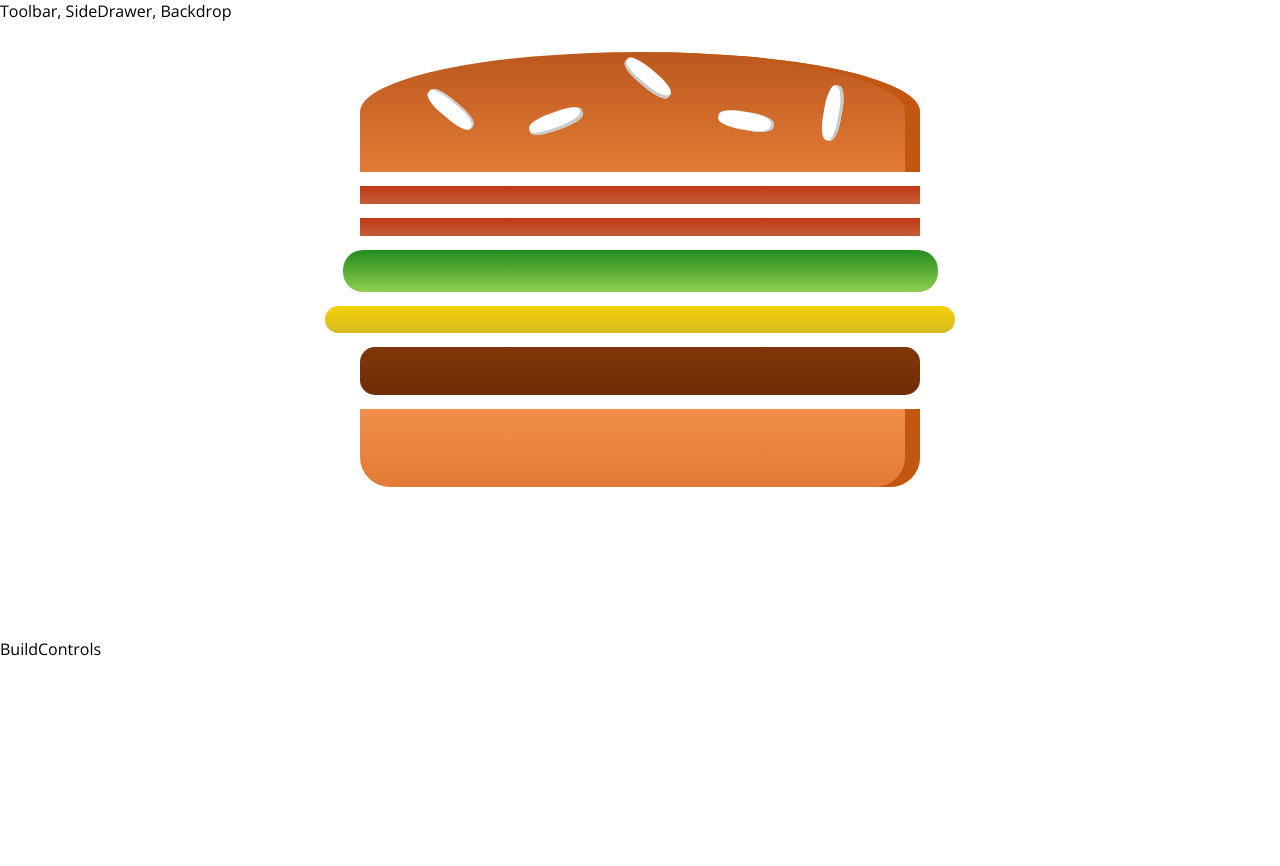
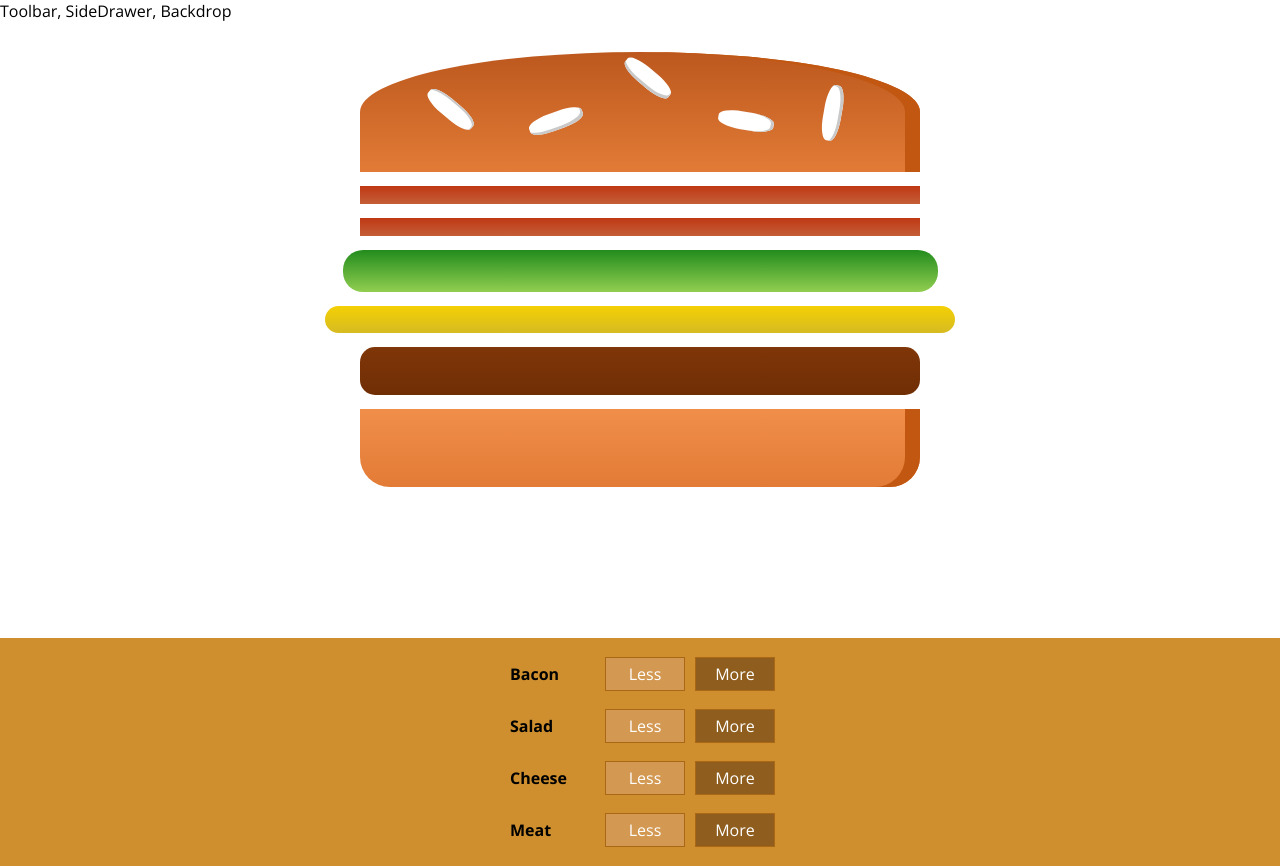
Before and after one commit to javiergranados/burger-builder, a React app: page / in a window 1280 px wide. Before the commit the page ends 800 px from the top, so only its background shows below. Built offline with nearby package versions, Linux system fonts and the light colour scheme.

Commit message:
Added BuildControls and BuildControl components

```diff
--- /dev/null
+++ b/src/components/Burger/BuildControls/BuildControl/BuildControl.css
@@ -0,0 +1,56 @@
+.buildControl {
+  display: flex;
+  justify-content: space-between;
+  align-items: center;
+  margin: 5px 0;
+}
+
+.buildControl button {
+  display: block;
+  font: inherit;
+  padding: 5px;
+  margin: 0 5px;
+  width: 80px;
+  border: 1px solid #AA6817;
+  cursor: pointer;
+  outline: none;
+}
+
+.buildControl button:disabled {
+  background-color: #AC9980;
+  border: 1px solid #7E7365;
+  color: #ccc;
+  cursor: default;
+}
+
+.buildControl button:hover:disabled {
+  background-color: #AC9980;
+  color: #ccc;
+  cursor: not-allowed;
+}
+
+.label {
+  padding: 10px;
+  font-weight: bold;
+  width: 80px;
+}
+
+.buildControl .less {
+  background-color: #D39952;
+  color: white;
+}
+
+.buildControl .more {
+  background-color: #8F5E1E;
+  color: white;
+}
+
+.buildControl .less:hover, .buildControl .less:active {
+  background-color: #DAA972;
+  color: white;
+}
+
+.buildControl .more:hover,.buildControl .more:active {
+  background-color: #99703F;
+  color: white;
+}
--- /dev/null
+++ b/src/components/Burger/BuildControls/BuildControl/BuildControl.js
@@ -0,0 +1,15 @@
+import React from 'react'
+
+import classes from './BuildControl.css'
+
+const buildControl = props => {
+  return (
+    <div className={classes.buildControl}>
+      <div className={classes.label}>{props.label}</div>
+      <button className={classes.less}>Less</button>
+      <button className={classes.more}>More</button>
+    </div>
+  )
+}
+
+export default buildControl
--- /dev/null
+++ b/src/components/Burger/BuildControls/BuildControls.css
@@ -0,0 +1,10 @@
+.buildControls{
+  width: 100%;
+  background-color: #CF8F2E;
+  display: flex;
+  flex-flow: column;
+  align-items: center;
+  box-shadow: 0 2px 1px #ccc;
+  margin: auto;
+  padding: 10px 0;
+}
--- /dev/null
+++ b/src/components/Burger/BuildControls/BuildControls.js
@@ -0,0 +1,22 @@
+import React from 'react'
+
+import classes from './BuildControls.css'
+
+import BuildControl from './BuildControl/BuildControl'
+
+const controls = [
+  {label: 'Bacon', type: 'bacon'},
+  {label: 'Salad', type: 'salad'},
+  {label: 'Cheese', type: 'cheese'},
+  {label: 'Meat', type: 'meat'}
+]
+
+const buildControls = () => {
+  return (
+    <div className={classes.buildControls}>
+      {controls.map(ctrl => <BuildControl key={ctrl.type} label={ctrl.label} />)}
+    </div>
+  )
+}
+
+export default buildControls
--- a/src/containers/BurgerBuilder/BurgerBuilder.js
+++ b/src/containers/BurgerBuilder/BurgerBuilder.js
@@ -3,6 +3,7 @@ import React, { Component } from 'react'
 import Aux from '../../hoc/Aux'
 
 import Burger from '../../components/Burger/Burger'
+import BuildControls from '../../components/Burger/BuildControls/BuildControls'
 
 class BurgerBuilder extends Component {
   state = {
@@ -18,7 +19,7 @@ class BurgerBuilder extends Component {
     return (
       <Aux>
         <Burger ingredients={this.state.ingredients} />
-        <div>BuildControls</div>
+        <BuildControls />
       </Aux>
     )
   }
```
